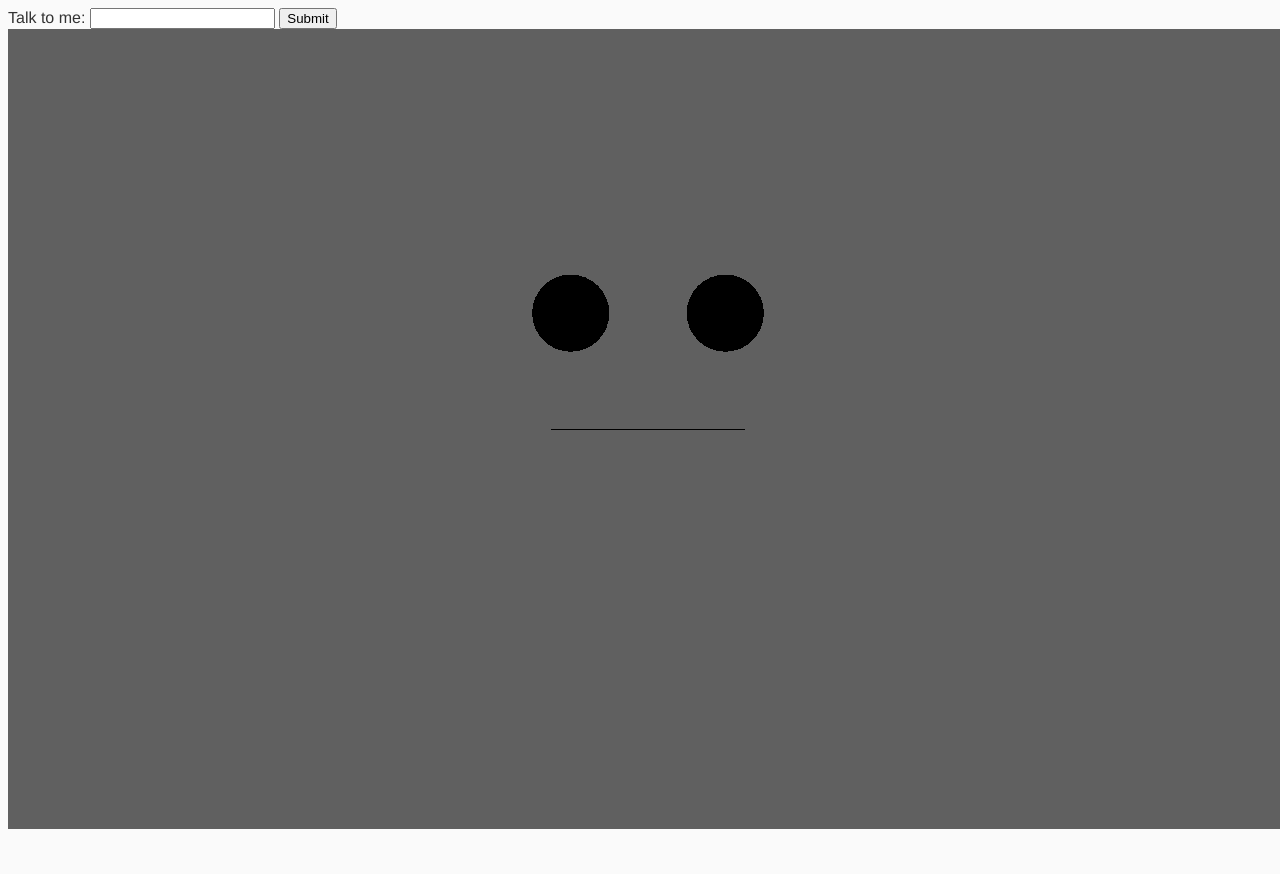
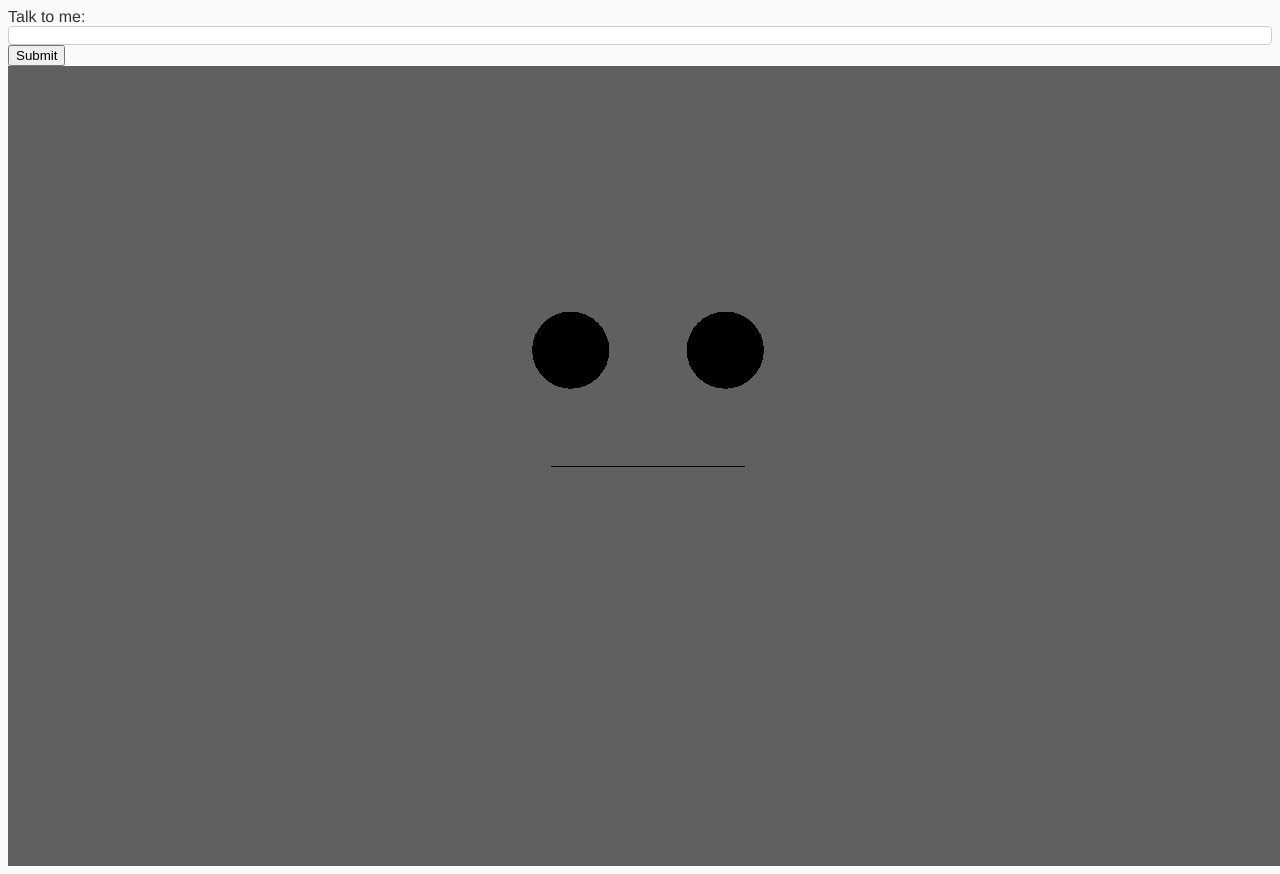
Before and after one commit to mntan3/huffman, a website: page app/index.html in a window 1280 px wide. Before the commit the page ends 837 px from the top, so only its background shows below. Drawn offline with nearby package versions, Linux system fonts and the light colour scheme.

Commit message:
CSS modifications

```diff
--- a/app/css/main.css
+++ b/app/css/main.css
@@ -20,3 +20,10 @@ body {
     z-index:100;
     display: block;
 }
+
+input[type=text]{
+	width: 100%;
+	border: 1px solid #ccc;
+    border-radius: 4px;
+    box-sizing: border-box;
+}
```
